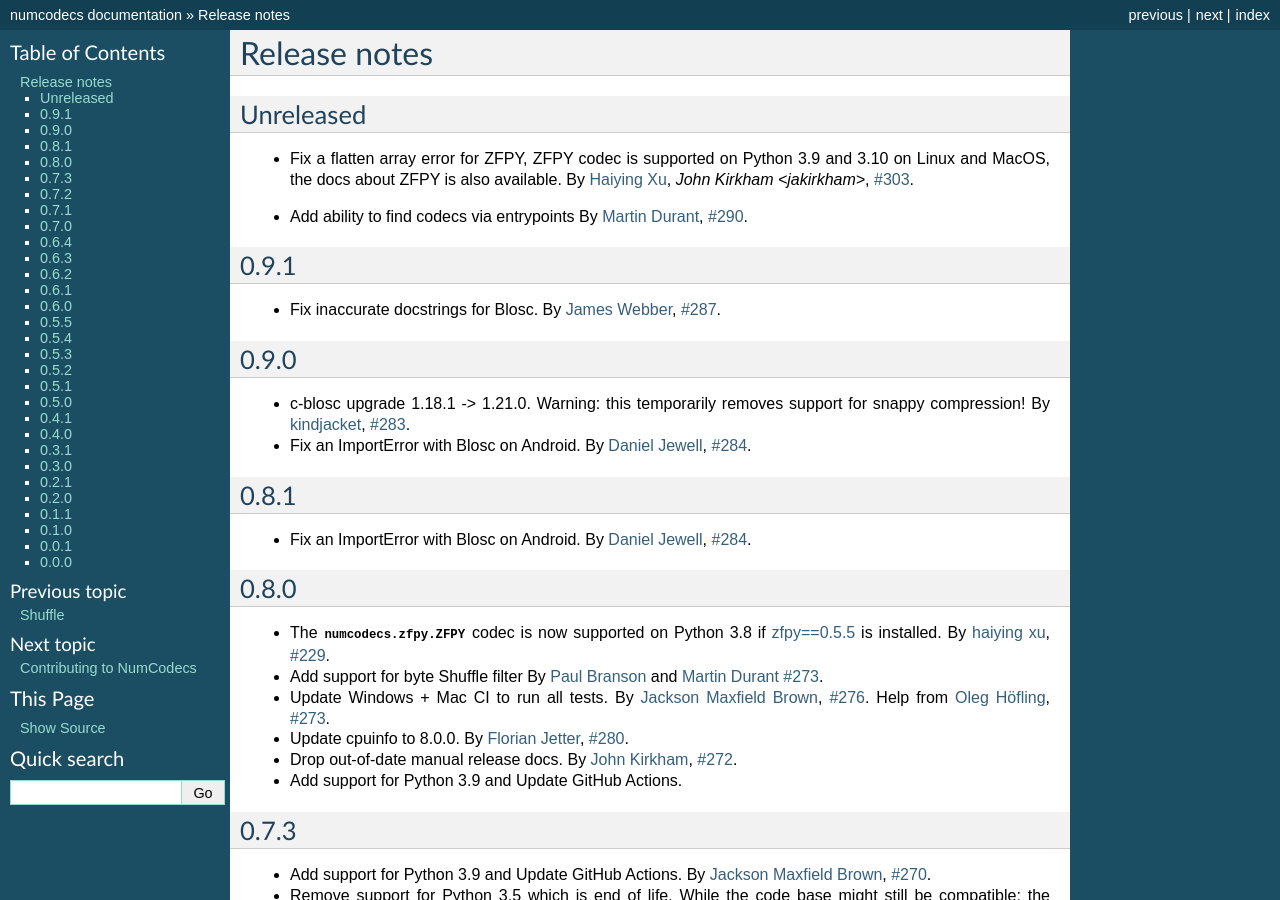
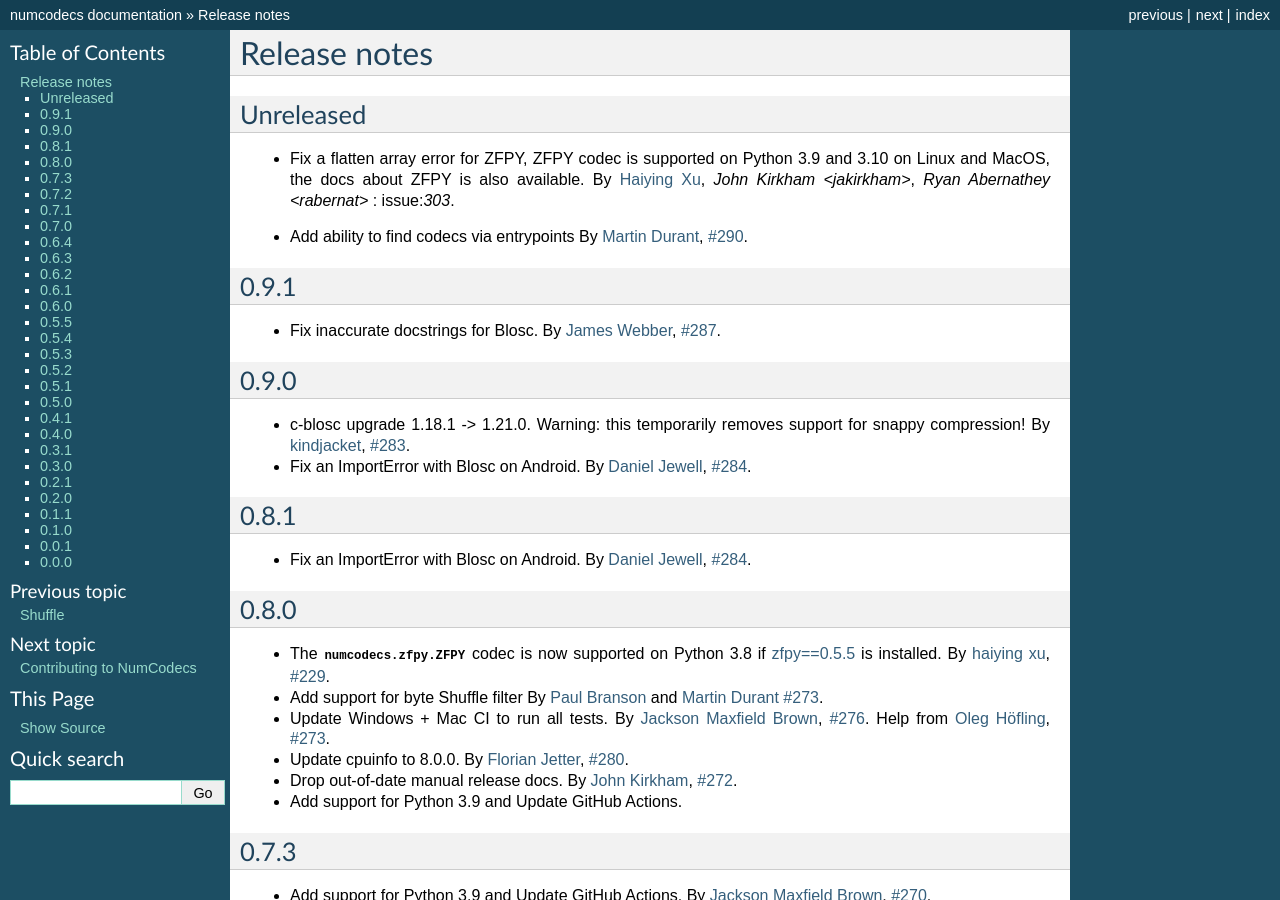
Before and after one commit to zarr-developers/numcodecs, a Sphinx documentation site: the page built from docs/release.rst, in a window 1280 px wide and 900 px high. Built offline with Sphinx 7.4.7, drawn with Linux system fonts in a browser that asks for light colours; pages that are not in the unit, such as notebooks, are missing from menus; the version number could not be read and is left out.

```diff
--- a/docs/release.rst
+++ b/docs/release.rst
@@ -7,7 +7,8 @@
 ----------
 * Fix a flatten array error for ZFPY, ZFPY codec is supported on Python 3.9
   and 3.10 on Linux and MacOS, the docs about ZFPY is also available.
-  By :user:`Haiying Xu <halehawk>`, `John Kirkham <jakirkham>`, :issue:`303`.
+  By :user:`Haiying Xu <halehawk>`, `John Kirkham <jakirkham>`, `Ryan Abernathey <rabernat>` :
+  issue:`303`.
 
 .. _release_0.9.1:
 
```
Also changed, not shown: 1 other file.
